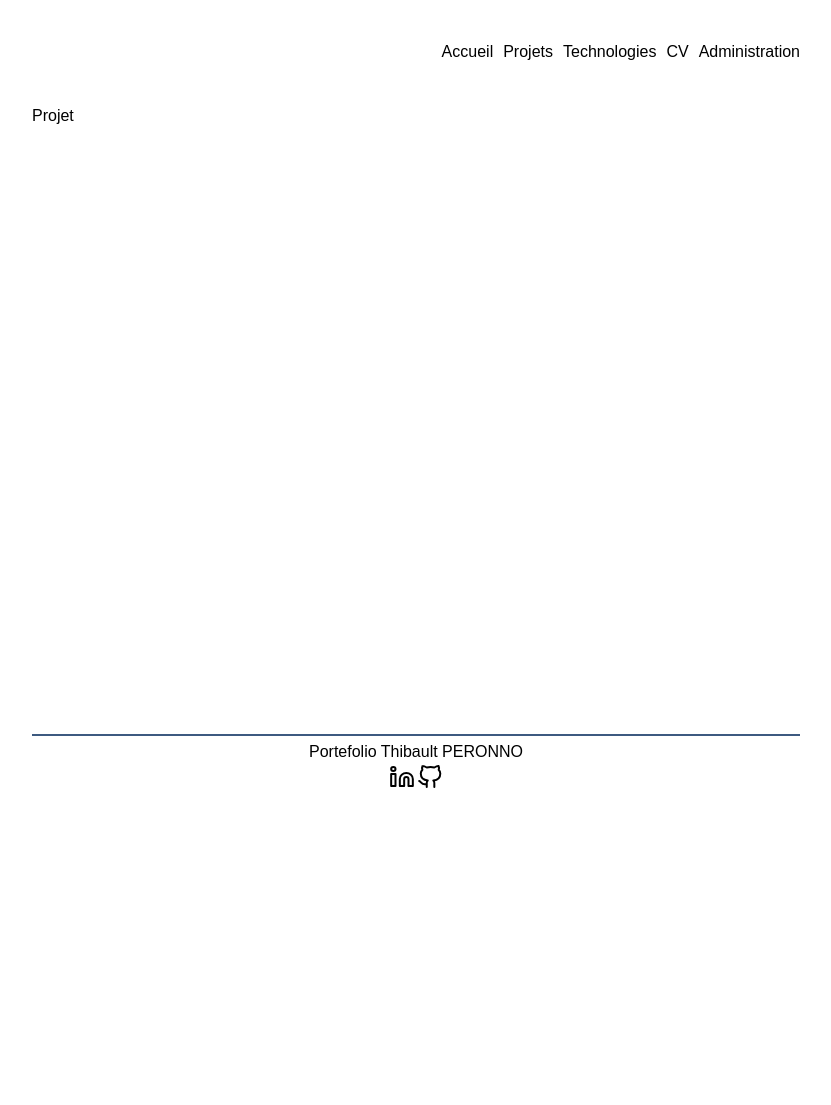
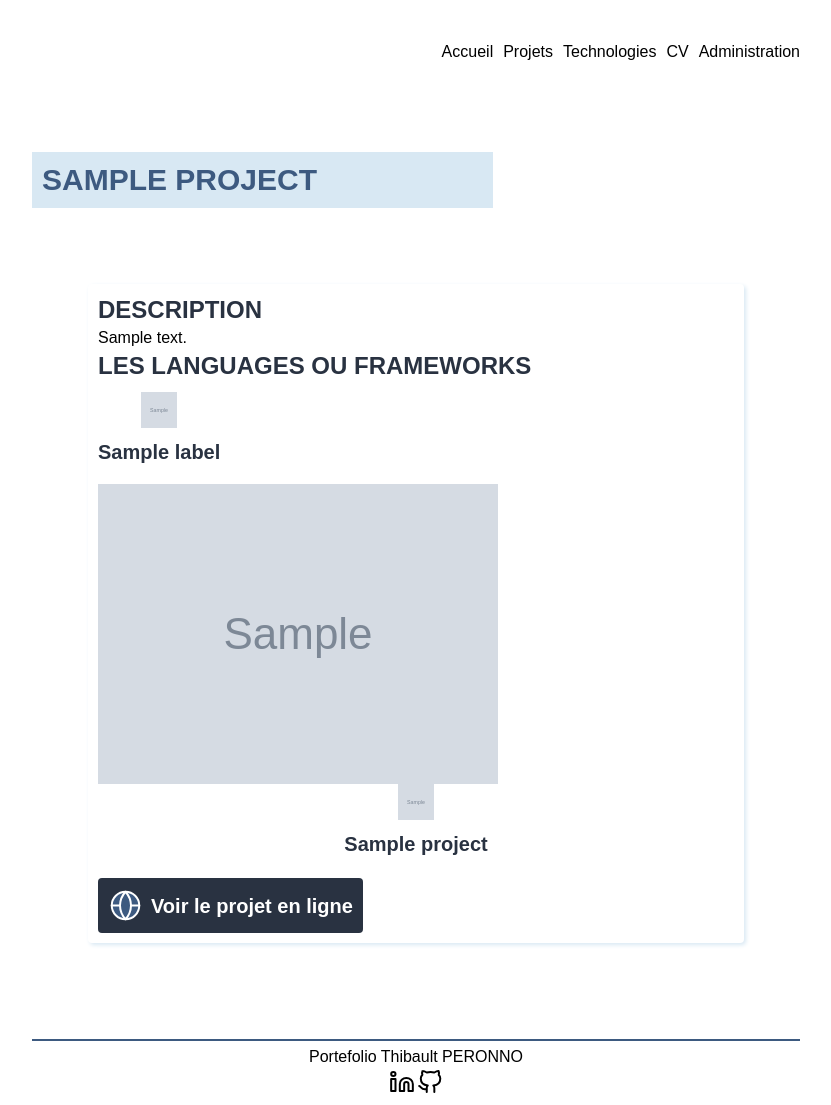
Before and after one commit to thibault-peronno/portefolio, a PHP site: template app/views/bo-project.tpl.php in a window 1280 px wide. Shown: the whole page, without its empty margins (224-1055 px from the left). Before the commit the page ends 788 px from the top, so only its background shows below. Run offline with PHP 8.4, Linux system fonts and the light colour scheme; the template is opened without the code that fills it: most values are stand-ins (such as "Sample title", 1, 10 or a date in 2020); grey boxes marked "Sample" are stand-in pictures; data that the repository does not hold is empty; some libraries are stand-ins or nearby versions.

Commit message:
created project page + includ in sql request organization + delete some dump

```diff
--- a/app/Controllers/CoreController.php
+++ b/app/Controllers/CoreController.php
@@ -31,8 +31,7 @@ class CoreController
     {
         $getNeededData = $this->getNeededDatas();
 
-        // dump($getNeededData);
-        // die;
+
         // include : ask to include, but does not allow a fatal error
         // require : the content is required, ans if does not exist, there is a fatal error.
         /**
@@ -52,10 +51,7 @@ class CoreController
 
     public function boShow(string $pageName, array $data = []): void
     {
-        dump($pageName);
         $getNeededData = $this->getNeededDatas();
-        // dump($getNeededData);
-        // dump($data);
         extract($data);
         try {
             require_once __DIR__ . '/../views/inc/bo-header.tpl.php';
--- a/app/Controllers/LanguageController.php
+++ b/app/Controllers/LanguageController.php
@@ -87,7 +87,6 @@ class LanguageController extends CoreController
 
     public function boDeleteTechnos($labelId)
     {
-        dump("boDeleteTechnos", (int)$labelId['id']);
         $languagesModel = new Languages();
         $languagesModel->deleteLanguage((int)$labelId['id']);
 
--- a/app/Controllers/MainController.php
+++ b/app/Controllers/MainController.php
@@ -19,8 +19,6 @@ class MainController extends CoreController {
     public function boHome(): void
     {
         $user = new User;
-        // dump('get user', $user->getUser());
-        // die;
         $this->boShow('bo-home');
     }
 };
--- a/app/Controllers/ProjectController.php
+++ b/app/Controllers/ProjectController.php
@@ -32,7 +32,6 @@ class ProjectController extends CoreController
 
     public function boProject($idProject): void
     {
-        // dump('boProject', $idProject);
         $projectModel = new Project();
         $data = [];
         $data["project"] = $projectModel->getProject($idProject['id']);
--- a/app/Models/Project.php
+++ b/app/Models/Project.php
@@ -53,10 +53,11 @@ class Project
     public function getProject($idProject): array
     {
         $pdo = Database::getPDO();
-        $sql ="SELECT p.*, GROUP_CONCAT(DISTINCT JSON_OBJECT('label', l.label, 'picture', l.picture)) AS labels
+        $sql = "SELECT p.*, o.title AS title_organozation, o.picture AS picture_organization, GROUP_CONCAT(DISTINCT JSON_OBJECT('label', l.label, 'picture', l.picture)) AS labels
         FROM projects p
         LEFT JOIN projects_languages pl ON p.id = pl.project_id
         LEFT JOIN languages l ON pl.language_id = l.id
+        LEFT JOIN organizations o ON p.organization_id = o.id
         WHERE p.id = $idProject
         GROUP BY p.id";
 
--- a/app/Models/User.php
+++ b/app/Models/User.php
@@ -17,10 +17,8 @@ class User
         $sql = "SELECT * FROM `users`";
 
         $pdoStatement = $pdo->query($sql);
-        dump('pdo', $pdoStatement);
 
         $currentUser= $pdoStatement->fetchObject(User::class);
-        dump('current user', $currentUser);
 
         return $currentUser;
 
--- a/app/Utils/Database.php
+++ b/app/Utils/Database.php
@@ -16,7 +16,6 @@ class Database
          * sous forme d'un tableau associatif.
          */
         $configConnect = parse_ini_file(__DIR__ . '/../config.ini');
-        // dump($configConnect);
 
         try {
             $this->dbh = new PDO(
@@ -35,8 +34,6 @@ class Database
         {
             self::$_instance = new Database;
         }
-        // dump('instance de database', new Database);
-        // dump('self:: instance', self::$_instance->dbh);
         return self::$_instance->dbh;
     }
 }
--- a/app/views/bo-project.tpl.php
+++ b/app/views/bo-project.tpl.php
@@ -1,2 +1,35 @@
-<?php  dump($project) ?>
-<h1>Projet</h1>
+<!-- <?php dump($project) ?> -->
+<h1 class="text-3xl text-secondary bg-primary text-secondary uppercase font-bold p-2.5 sm:w-[60%] mb-5 sm:mt-12">
+    <?= $project['title'] ?>
+</h1>
+<section class="rounded p-2 bg-white/[0.15] sm:p-14">
+    <div class="rounded p-2.5 shadow-card w-full bg-white">
+        <h3 class="text-2xl uppercase font-bold text-btn-sec">Description</h3>
+        <p><?= $project['description'] ?></p>
+        <h3 class="text-2xl uppercase font-bold text-btn-sec">Les languages ou frameworks</h3>
+        <div class="flex flex-row gap-2.5 my-2.5">
+            <?php foreach ($project['labels'] as $label) : ?>
+                <span class="flex flex-col gap-2.5 items-center mb-2">
+                    <img src="<?php echo '/assets/images/languages/' . $label['picture'] ?>" alt="" class="w-9 h-9" />
+                    <h3 class="text-xl font-bold text-btn-sec"><?= $label['label'] ?></h3>
+                </span>
+
+            <?php endforeach ?>
+        </div>
+        <img src="<?= "/assets/images/projects/" . $project['picture'] ?>" alt=" ">
+        <?php if (isset($project['title_organozation'], $project['picture_organization'])) : ?>
+            <span class="flex flex-col gap-2.5 items-center mb-2">
+                <img src="<?php echo '/assets/images/organizations/' . $project['picture_organization'] ?>" alt="" class="w-9 h-9" />
+                <h3 class="text-xl font-bold text-btn-sec"><?= $project['title_organozation'] ?></h3>
+            </span>
+        <?php endif ?>
+        <?php if (isset($project['url'])) : ?>
+            <a href="<?= $project['url'] ?>">
+                <button class="bg-btn-sec rounded flex p-2.5 justify-center items-center gap-2 mt-5 w-full sm:w-max font-bold text-xl">
+                    <img src="/assets/images/icons/online.svg" alt=" ">
+                    <p class="text-white">Voir le projet en ligne</p>
+                </button>
+            </a>
+        <?php endif ?>
+    </div>
+</section>
--- a/app/views/inc/bo-header.tpl.php
+++ b/app/views/inc/bo-header.tpl.php
@@ -11,7 +11,7 @@ $currentPage = basename($_SERVER['PHP_SELF']);
 <head>
   <meta charset="UTF-8" />
   <meta name="viewport" content="width=device-width, initial-scale=1.0" />
-  <link href="assets/style/output.css" rel="stylesheet" />
+  <link href="/assets/style/output.css" rel="stylesheet" />
   <title>"Portefolio Thibault PERONNO"</title>
 </head>
 
```
Also changed, not shown: public/assets/style/output.css.
